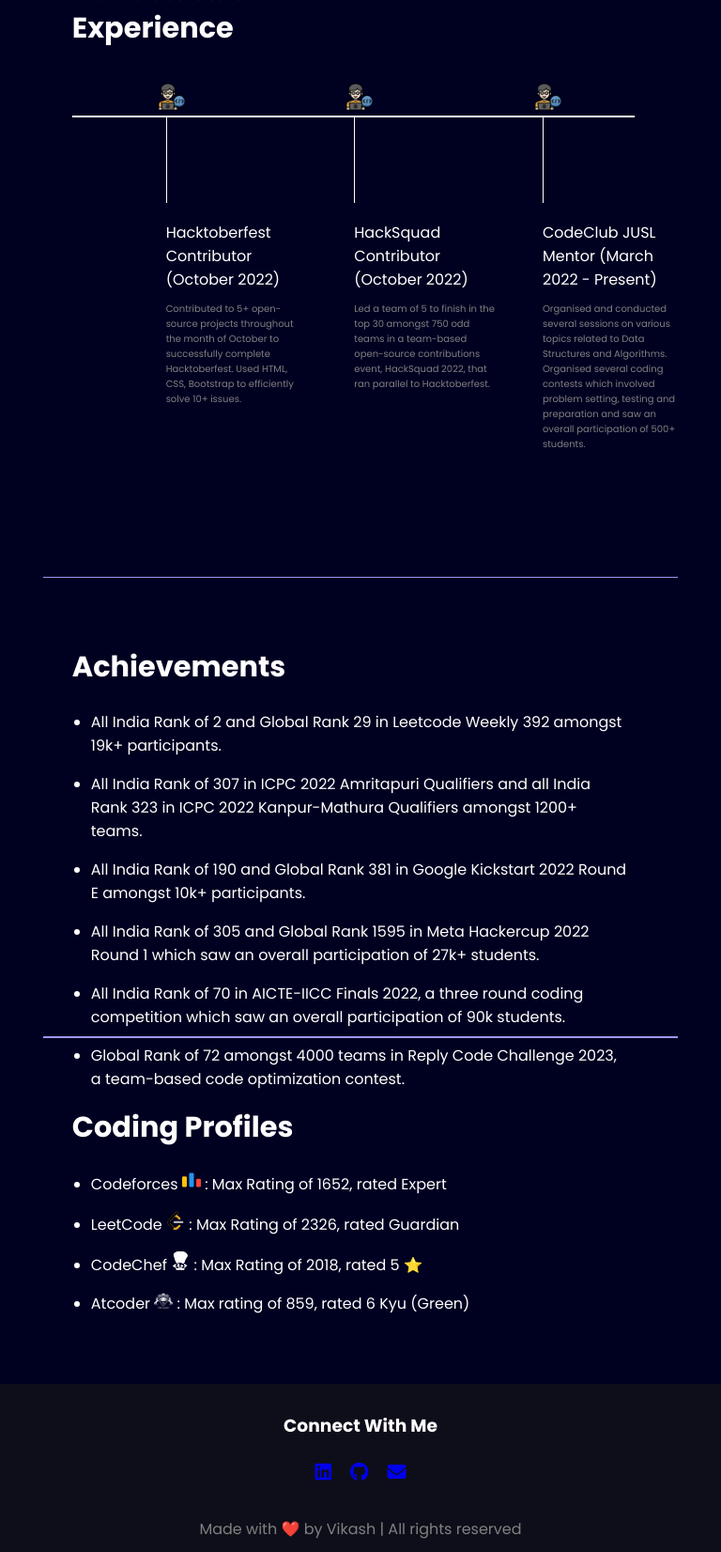
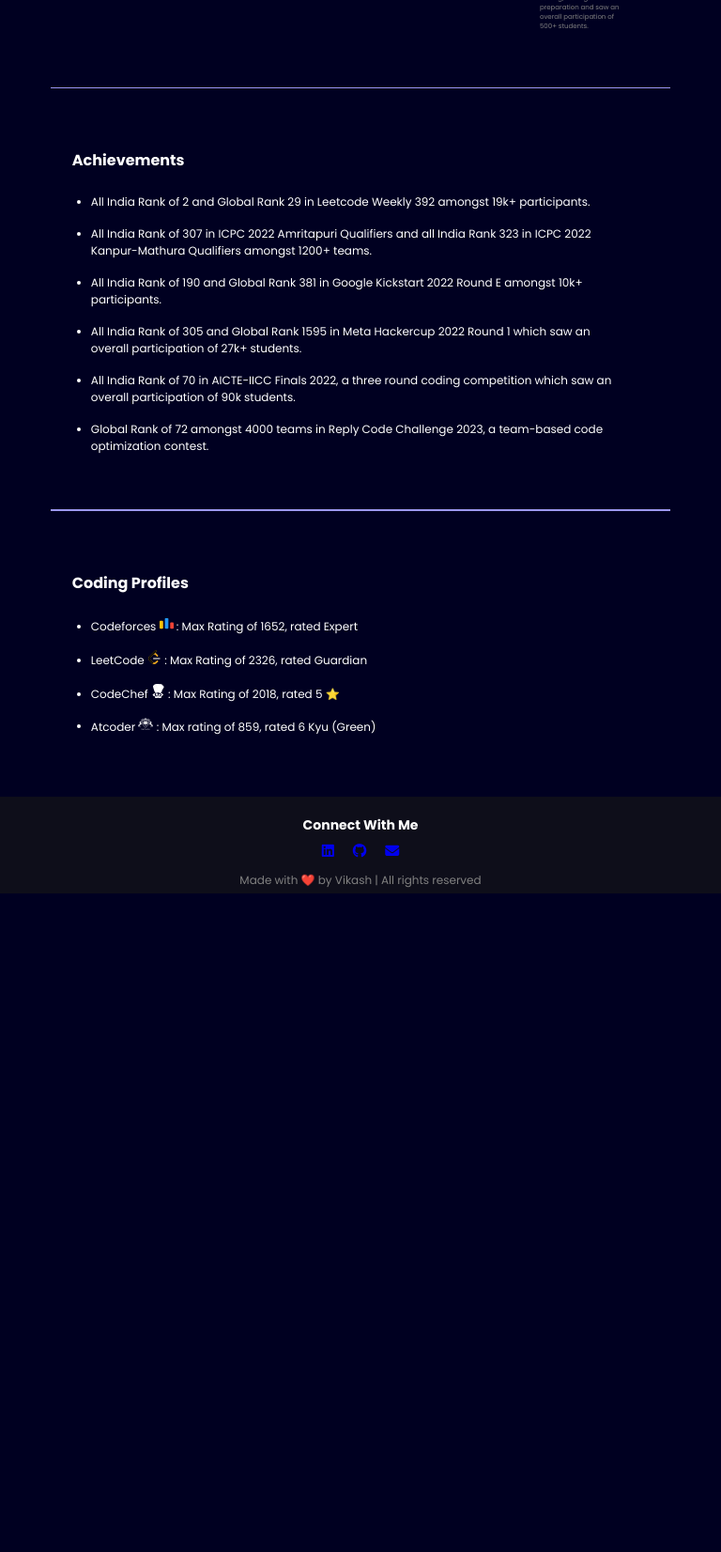
Before and after one commit to vikash485/Personal_Website, a plain HTML site: page index.html in a window 768 px wide. Shown: the part 960-2612 px from the top of the page at 94% size. After the commit the page ends 1911 px from the top, so only its background shows below. Drawn offline with nearby package versions, Linux system fonts and the light colour scheme.

Commit message:
improved responsiveness for all devices

```diff
--- a/styles.css
+++ b/styles.css
@@ -26,7 +26,7 @@ nav ul
 nav ul li
 {
     list-style: none;
-    margin: 0 10px;
+    margin: 0 1.5vw;
 }
 nav ul li a
 {
@@ -327,7 +327,6 @@ footer .footer-rights
     }
     .thirdSection
     {
-        max-width: 80vw;
         height: 37vh;
     }
     .thirdSection h1
@@ -336,7 +335,6 @@ footer .footer-rights
     }
     .fourthSection
     {
-        max-width: 80vw;
         height: 30vh;
     }
     .fourthSection h1
@@ -372,3 +370,129 @@ footer .footer-rights
         padding: 5px 0;
     }
 }
+
+@media only screen and (min-width:601px) and (max-width:1050px)
+{
+    body
+    {
+        font-size: 12px;
+    }
+    .left
+    {
+        font-size: 1.2rem;
+    }
+    .firstSection > div
+    {
+        width: 33%;
+    }
+    main hr
+    {
+        margin: 8vh 7vw;
+    }
+    .leftSection
+    {
+        font-size: 1.2rem;
+        margin: 50px 0;
+        margin-left: 60px;
+    }
+    .leftSection .buttons
+    {
+        padding: 20px 0;
+    }
+    .leftSection .btn
+    {
+        padding: 12px;
+        border: 2px solid white;
+        border-radius: 4px;
+    }
+
+    .rightSection img
+    {
+        width: 75%;
+    }
+    .secondSection
+    {
+        max-width: 80vw;
+        height: 48vh;
+    }
+    .secondSection h1
+    {
+        font-size: 1rem;
+    }
+    .secondSection .box
+    {
+        width: 78vw;
+        height: 2px;
+        margin: 70px 0;
+    }
+    .secondSection .vertical
+    {
+        height: 85px;
+        width: 1px;
+        margin: 0 13vw;
+    }
+    .image-top
+    {
+        width: 30px;
+        top: -35px;
+        left: -9px;
+    }
+    .vertical-title
+    {
+        width: 90px;
+        right: 3px;
+        top: 65px;
+        font-size: 10px;
+    }
+    .vertical-desc
+    {
+        width: 90px;
+        right: 3px;
+        top: 72px;
+        font-size: 7px;
+    }
+    .thirdSection
+    {
+        height: 40vh;
+    }
+    .thirdSection h1
+    {
+        font-size: 1rem;
+    }
+    .fourthSection
+    {
+        height: 30vh;
+    }
+    .fourthSection h1
+    {
+        font-size: 1rem;
+    }
+    svg
+    {
+        width: 15px;
+    }
+    svg:hover
+    {
+        width:16px;
+    }
+    .atc-link
+    {
+        width:16px;
+    }
+    .atc-link:hover
+    {
+        width:17px;
+    }
+    .footer-heading
+    {
+        padding-top: 20px;
+    }
+    .footer
+    {
+        padding: 8px 122px;
+    }
+    footer .footer-rights
+    {
+        padding: 5px 0;
+    }
+}
```
